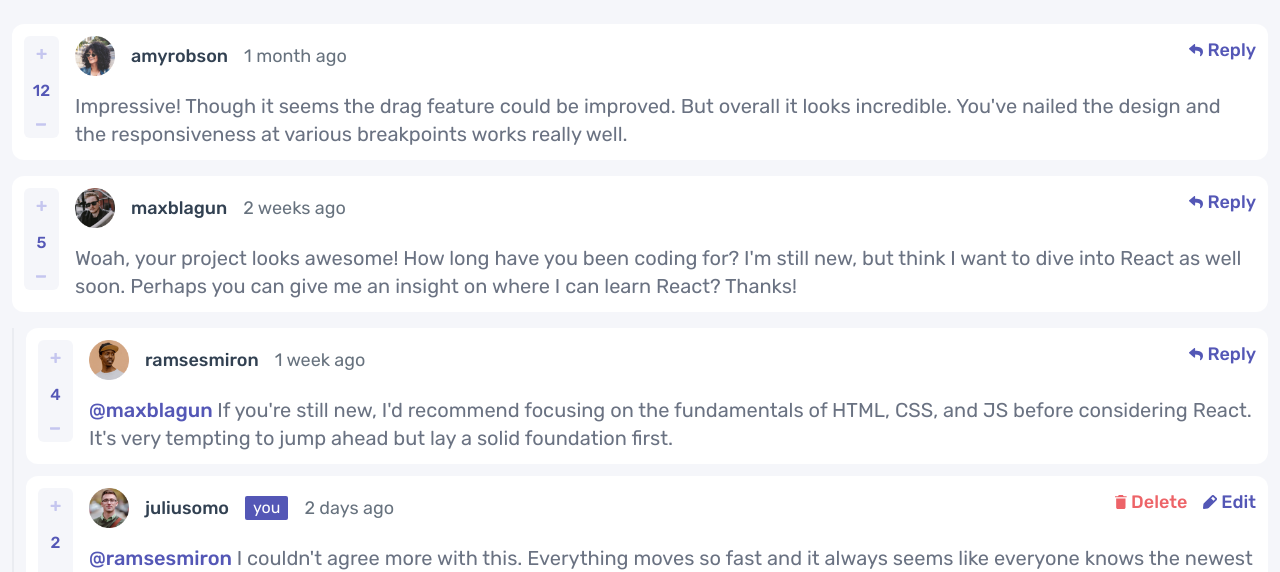
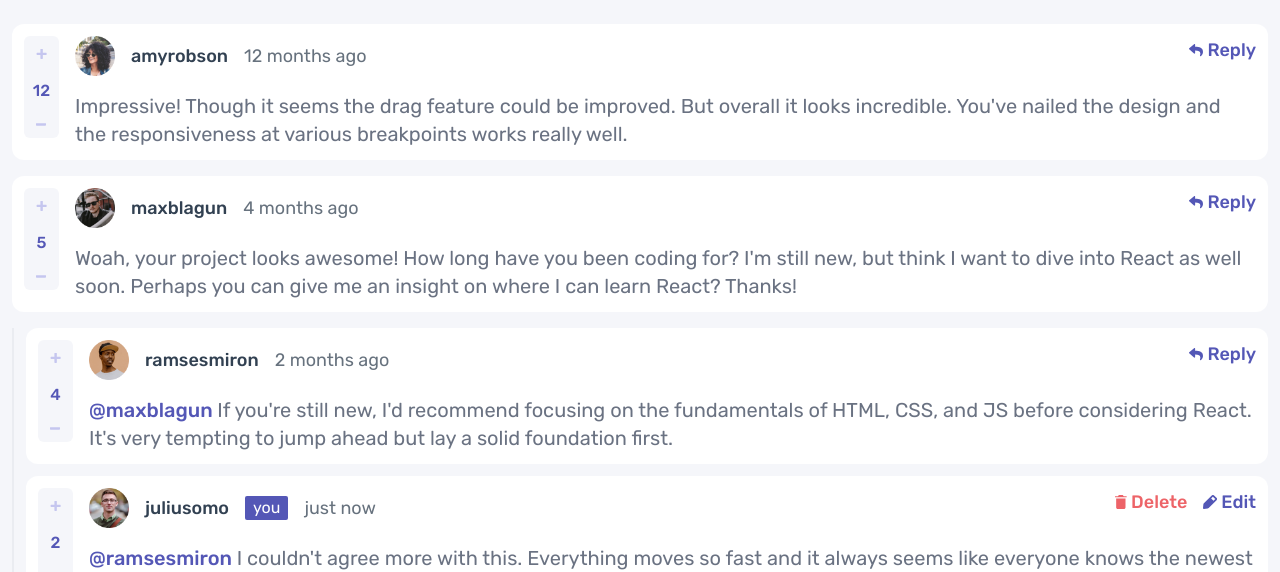
Before and after one commit to KonieK981/interactive-comments-section, a React (Vite) app: page / in a window 1280 px wide. Shown: the top 572 px of the page. Built offline with nearby package versions, Linux system fonts and the light colour scheme.

Commit message:
feat: convert timestamps to human-readable format for users

```diff
--- a/data.json
+++ b/data.json
@@ -10,7 +10,7 @@
     {
       "id": 1,
       "content": "Impressive! Though it seems the drag feature could be improved. But overall it looks incredible. You've nailed the design and the responsiveness at various breakpoints works really well.",
-      "createdAt": "1 month ago",
+      "createdAt": "2024-08-05T14:04:52.276Z",
       "score": 12,
       "user": {
         "image": {
@@ -24,7 +24,7 @@
     {
       "id": 2,
       "content": "Woah, your project looks awesome! How long have you been coding for? I'm still new, but think I want to dive into React as well soon. Perhaps you can give me an insight on where I can learn React? Thanks!",
-      "createdAt": "2 weeks ago",
+      "createdAt": "2025-03-05T14:04:52.276Z",
       "score": 5,
       "user": {
         "image": {
@@ -37,7 +37,7 @@
         {
           "id": 3,
           "content": "If you're still new, I'd recommend focusing on the fundamentals of HTML, CSS, and JS before considering React. It's very tempting to jump ahead but lay a solid foundation first.",
-          "createdAt": "1 week ago",
+          "createdAt": "2025-05-05T14:04:52.276Z",
           "score": 4,
           "replyingTo": "maxblagun",
           "user": {
@@ -51,7 +51,7 @@
         {
           "id": 4,
           "content": "I couldn't agree more with this. Everything moves so fast and it always seems like everyone knows the newest library/framework. But the fundamentals are what stay constant.",
-          "createdAt": "2 days ago",
+          "createdAt": "2025-08-02T14:04:52.276Z",
           "score": 2,
           "replyingTo": "ramsesmiron",
           "user": {
--- a/src/components/CommentCard.tsx
+++ b/src/components/CommentCard.tsx
@@ -3,6 +3,7 @@ import Button from "./buttons/Button";
 import Form from "./Form";
 import ScoreCounter from "./ScoreCounter";
 import { useComments } from "../contexts/CommentsContext";
+import { timeAgo } from "../utils";
 
 const CommentCard = ({
   id,
@@ -95,7 +96,9 @@ const CommentCard = ({
                   you
                 </span>
               )}
-              <time className="ml-4 text-lg text-grey-500">{createdAt}</time>
+              <time className="ml-4 text-lg text-grey-500">
+                {timeAgo(createdAt)}
+              </time>
             </div>
             <div className=" hidden md:block">{actions}</div>
           </header>
@@ -117,7 +120,12 @@ const CommentCard = ({
       </article>
       {isReplying && (
         <div className="relative bottom-2">
-          <Form />
+          <Form
+            type="reply"
+            userId={id}
+            action={setIsReplying}
+            userName={username}
+          />
         </div>
       )}
     </>
--- /dev/null
+++ b/src/utils/index.js
@@ -0,0 +1,24 @@
+export function timeAgo(dateString) {
+  const now = new Date();
+  const past = new Date(dateString);
+  const diffInSeconds = Math.floor((now - past) / 1000);
+
+  const intervals = [
+    { label: "year", seconds: 31536000 },
+    { label: "month", seconds: 2592000 },
+    { label: "week", seconds: 604800 },
+    { label: "day", seconds: 86400 },
+    { label: "hour", seconds: 3600 },
+    { label: "minute", seconds: 60 },
+    { label: "second", seconds: 1 },
+  ];
+
+  for (const interval of intervals) {
+    const count = Math.floor(diffInSeconds / interval.seconds);
+    if (count >= 1) {
+      return `${count} ${interval.label}${count !== 1 ? "s" : ""} ago`;
+    }
+  }
+
+  return "just now";
+}
```
